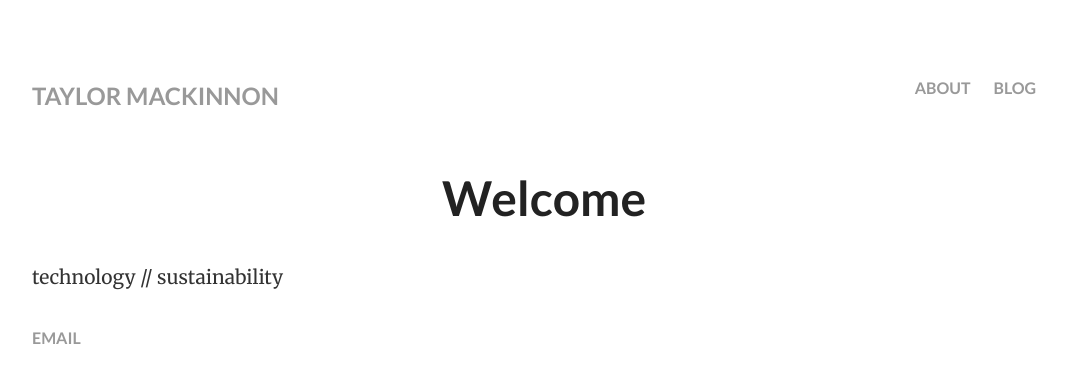
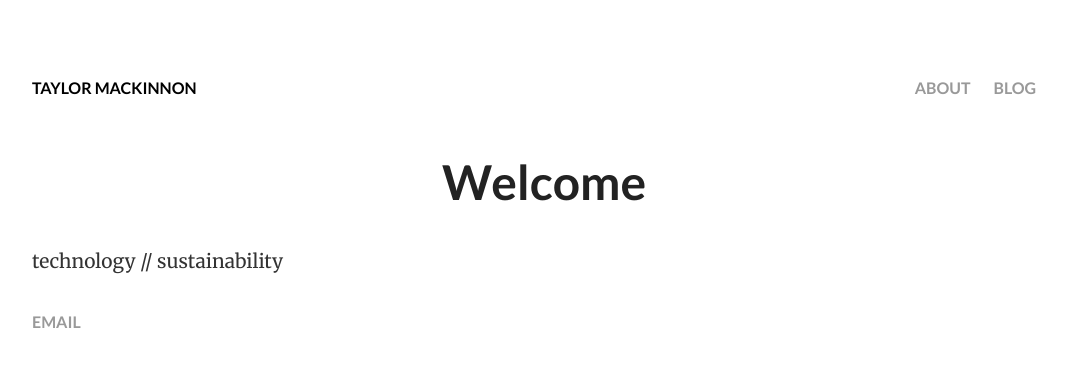
Before and after one commit to taymac/taymac.github.io, a Jekyll site: the page built from index.html, in a window 1280 px wide. Shown: the top 383 px of the page, without its empty margins (96-1163 px from the left). Built offline with Jekyll 4.4.1, drawn with Linux system fonts in a browser that asks for light colours.

Commit message:
Update main.css

```diff
--- a/css/main.css
+++ b/css/main.css
@@ -99,6 +99,12 @@
        margin: 60px auto;
        width: 80%;
    }
+
+   nav {
+      display: flex;
+      justify-content: space-between;
+   }
+
    nav ul, footer ul {
        font-family: 'Lato', sans-serif;
        padding: 0px;
@@ -113,13 +119,10 @@
        margin-right: 20px;
    }
 
-   #headerleft {
-      font-size: 24px;
+   #headerleft a{
       color: #000;
    }
-   #headerright {
-     float: right;
-   }
+
 
    a {
        text-decoration: none;
```
